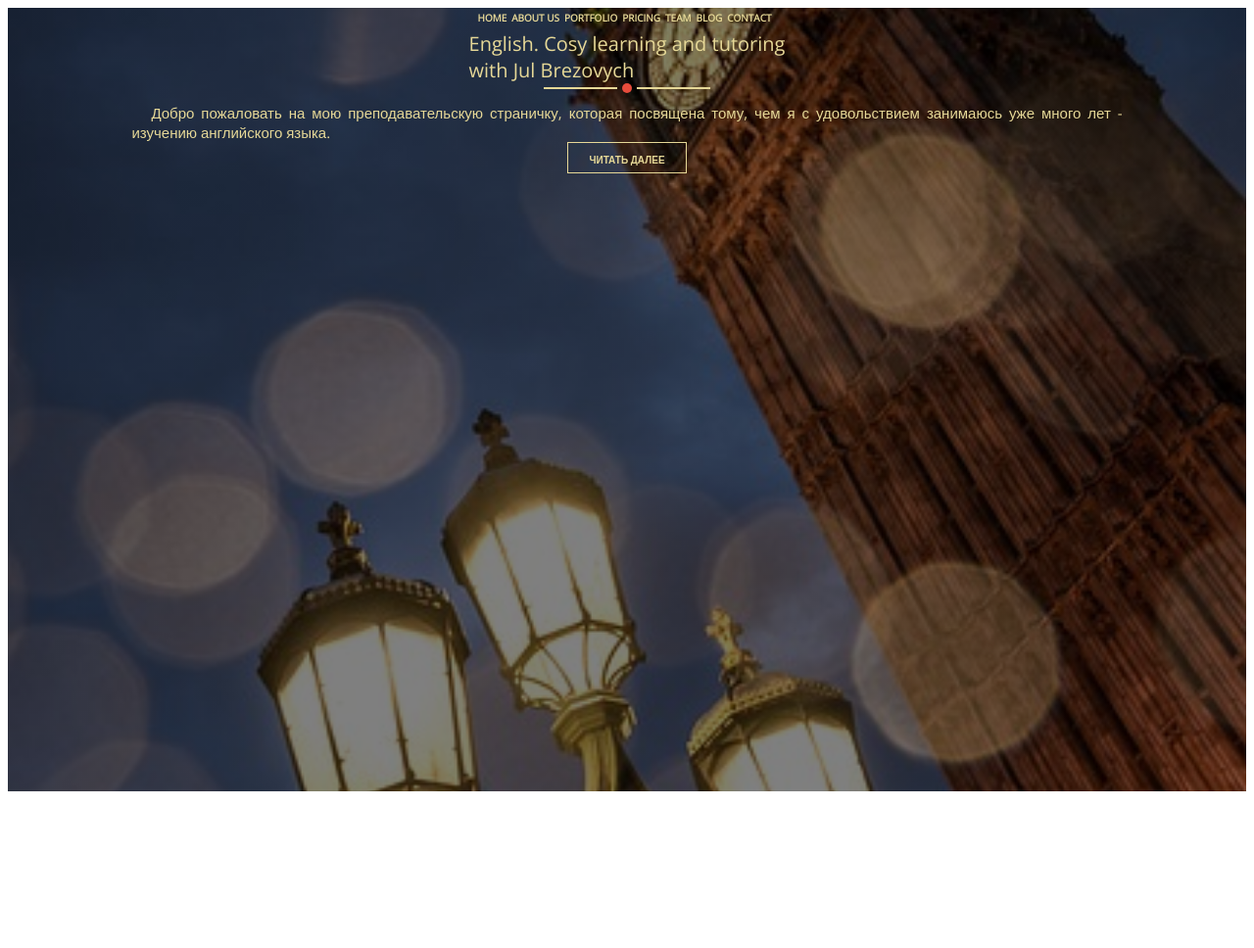
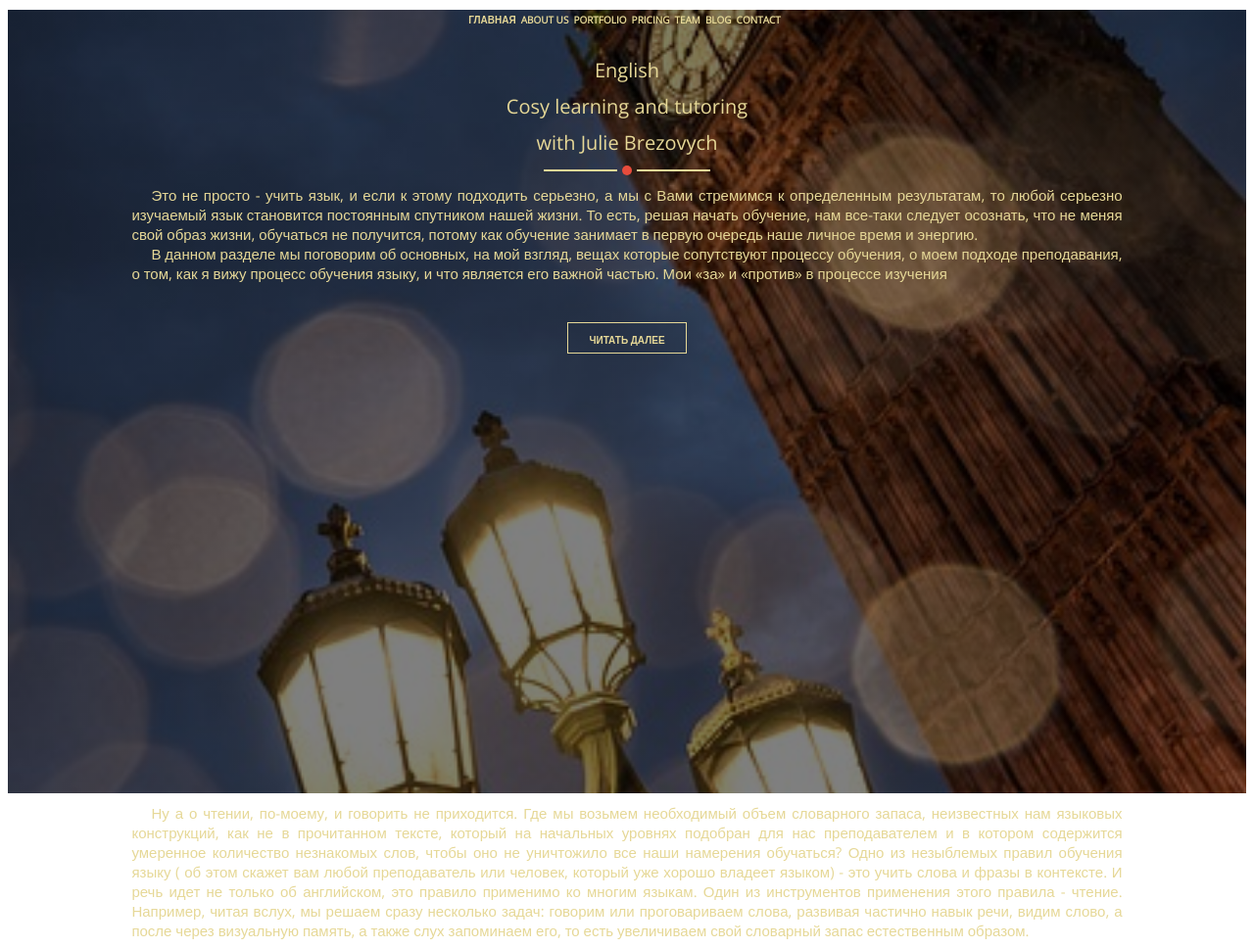
Before and after one commit to abrezovich/eclat, a plain HTML site: page introduction.html in a window 1280 px wide. Shown: the whole page at 98% size. Before the commit the page ends 816 px from the top, so only its background shows below. Drawn offline with nearby package versions, Linux system fonts and the light colour scheme; a web font is replaced by a local one.

Commit message:
added intro css 23.04

```diff
--- a/introduction.html
+++ b/introduction.html
@@ -14,7 +14,7 @@
    <!----<link rel="stylesheet" href="https://maxcdn.bootstrapcdn.com/bootstrap/4.0.0-beta/css/bootstrap.min.css" integrity="sha384-/Y6pD6FV/Vv2HJnA6t+vslU6fwYXjCFtcEpHbNJ0lyAFsXTsjBbfaDjzALeQsN6M"-->
     <!----   crossorigin="anonymous"> -->
     <link rel="stylesheet" href="css/styles.css">
-    <title>HTML-CSS-TEST</title>
+    <title>ECLAT</title>
 </head>
 
 <body>
@@ -22,17 +22,17 @@
 
     <!-- HEADER -->
 
-    <header class="header container">
+    <header class="header intro">
             <ul class="header_slides">
                     <li></li>
                     <li></li>
                     <li></li>
             </ul>
-        <div class="container">
+        <div>
 
             <ul class="header-list">
                 <li class="header-list-item">
-                    <a class="header-list-link" href="#">home</a>
+                    <a class="header-list-link" href="index.html">Главная</a>
                 </li>
                 <li class="header-list-item">
                     <a class="header-list-link" href="#about">about us</a>
@@ -54,24 +54,37 @@
                 </li>
 
             </ul>
-            </div>
             <div class="header-box">
-                    <p class="header-box-subtitle">English. Cosy learning and tutoring <br> with Jul Brezovych <br/></p>
+                <p class="header-box-subtitle">English</p>
+                <p class="header-box-subtitle">Cosy learning and tutoring  </p>
+                <p class="header-box-subtitle"> with Julie Brezovych  </p>
                <!-- <h1 class="header-box-title">WELCOME TO ECLAT</h1>-->
                 <div class="header-box-trait-box">
                     <div class="header-box-trait-box-trait"></div>
                     <div class="header-box-trait-box-point"></div>
                     <div class="header-box-trait-box-trait"></div>
                 </div>
-
-                    <p class="header-box-text">   Добро пожаловать на мою преподавательскую страничку, которая посвящена тому,
-                         чем я с удовольствием занимаюсь уже  много лет - изучению английского языка.   </p>
-
+                <p class="header-box-text"> Это не просто -  учить язык, и если к этому подходить серьезно, а мы с Вами стремимся к определенным результатам, то любой серьезно изучаемый язык становится постоянным спутником нашей жизни. То есть, решая начать обучение,
+                     нам все-таки следует осознать, что не меняя свой образ жизни, обучаться не получится, потому как обучение занимает в первую очередь наше личное время и энергию. </p>
+                <p class="header-box-text">В данном разделе мы поговорим об основных, на мой взгляд, вещах которые сопутствуют процессу обучения, о моем подходе преподавания, о том, как я вижу процесс обучения языку,
+                    и что является его важной частью. Мои «за» и «против» в процессе изучения </p>
                 </div>
                 <div class="header-link-box">
-                    <a class="header-link" href="introduction.html">ЧИТАТЬ ДАЛЕЕ</a>
+                        <a class="header-link" href="#main">ЧИТАТЬ ДАЛЕЕ</a>
                 </div>
      </header>
+     <main id="main" class="main" >
+                <article class="introduction_box">
+                <p class="introduction_text">Ну а о чтении, по-моему, и говорить не приходится. Где мы возьмем необходимый объем словарного запаса, неизвестных нам языковых конструкций, как не в прочитанном тексте, который на начальных уровнях
+                   подобран для нас преподавателем и в котором содержится умеренное количество незнакомых слов, чтобы оно не уничтожило все наши намерения обучаться?   Одно из незыблемых правил обучения языку
+                   ( об этом скажет вам любой преподаватель или человек, который уже хорошо владеет языком) - это учить слова и фразы в контексте. И речь идет не только об английском, это правило применимо ко многим языкам.
+                   Один из инструментов применения этого правила - чтение.  Например, читая вслух, мы решаем сразу несколько задач: говорим или проговариваем слова, развивая частично навык речи, видим слово, а после через визуальную память,
+                   а также слух запоминаем его, то есть увеличиваем свой словарный запас естественным образом.
+                </p>
+            </article>
+
+
+     </main>
 
 
 
--- a/sass/_header.scss
+++ b/sass/_header.scss
@@ -7,13 +7,15 @@ background-image:linear-gradient(rgba(0, 0, 0,0.5), rgba(0, 0, 0, 0.5)), url(../
 background-size: cover;
 background-repeat: no-repeat;
 background-position: center;
+
 &_slides{
     display: none;
 }
 &-list {
     @include flex(flex, '', center, '', '');
     list-style: none;
-    margin: px-to-rem(5px) 0;
+    margin-top: px-to-rem(10px);
+    margin-bottom: px-to-rem(10px);
     padding:0;
     &-item {
         padding-right: px-to-rem(5px);
@@ -32,9 +34,10 @@ background-position: center;
     }
 }
 &-box {
-
+    padding-top: px-to-rem(10px);
     @include flex(flex, '', center, center, center);
     flex-direction: column;
+    margin-bottom: px-to-rem(40px);
     &-title,
     &-subtitle,
     &-text {
@@ -48,7 +51,9 @@ background-position: center;
         font-weight: bold;
     }
     &-subtitle {
+        padding-top: px-to-rem(10px);
         font-size: px-to-rem(20px);
+        text-align: center;
     }
     &-text {
         font-size: px-to-rem(15px);
@@ -57,6 +62,7 @@ background-position: center;
     }
     &-trait-box {
         @include flex(flex, '', center, center, '');
+        margin-top: px-to-rem(10px);
         margin-bottom: px-to-rem(10px);
         &-point {
             @include size(px-to-rem(10px), px-to-rem(10px));
@@ -92,8 +98,14 @@ background-position: center;
    }
 }
 }
-
-
+/*
+ .home{
+    background-image:linear-gradient(rgba(0, 0, 0,0.5), rgba(0, 0, 0, 0.5)), url(../image/home/introduction_320_1.jpg);
+    background-size: cover;
+    background-repeat: no-repeat;
+    background-position: center;
+ }
+*/
 /*
 
 @media (min-width 768px){
--- /dev/null
+++ b/sass/_introduction.scss
@@ -0,0 +1,15 @@
+.introduction_text{
+    @include font-settings('', $header-link-font, $header-link-color);
+    text-align: justify;
+    margin-bottom: 0;
+    margin-top: 0;
+    font-size: px-to-rem(15px);
+    width: 80%;
+    text-indent: px-to-rem(20px);
+
+}
+.introduction_box{
+    padding-top: px-to-rem(10px);
+    @include flex(flex, '', center, center, center);
+    flex-direction: column;
+}
--- a/sass/styles.scss
+++ b/sass/styles.scss
@@ -2,6 +2,7 @@
 @import 'color';
 @import 'mixin';
 @import 'header';
+@import 'introduction';
 /*@import 'base';
 
 @import 'main';
```
Also changed, not shown: index.html (+13 -12 lines), css/styles.css, 1 other file. Lines whose indentation alone changed are shown as unchanged.
